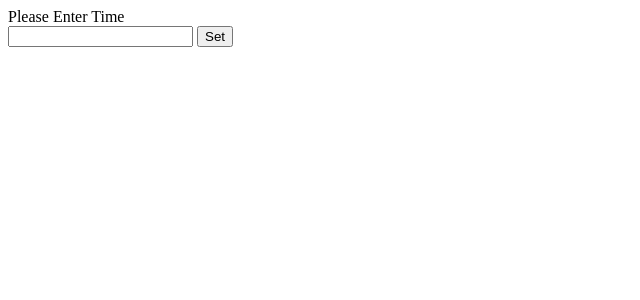
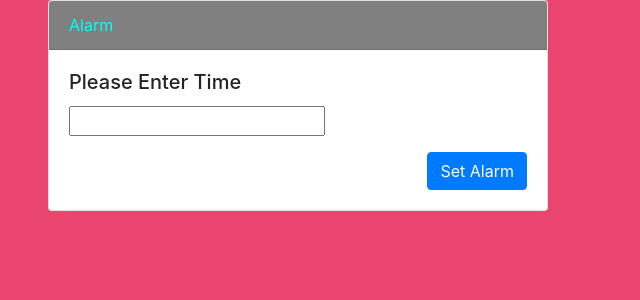
Before and after one commit to MILAN88888/Js_calculator, a PHP site: page /alarm.php in a window 1280 px wide. Shown: the top 300 px of the page, without its empty margins (0-640 px from the left). Run offline with PHP 8.4, Linux system fonts and the light colour scheme.

Commit message:
first commit

```diff
--- a/alarm.js
+++ b/alarm.js
@@ -7,7 +7,7 @@ btnSubmit.addEventListener('click',()=>
     const dateValue=document.getElementById('time1');
     const T1 = new Date(dateValue.value);
     // T1=T1.getHours()+":"+T1.getMinutes()+":"+T1.getSeconds();
-    console.log(`setting alarm for ${T1}`);
+    document.getElementById('demo').innerHTML="setting alarm for "+T1;
     const T2 = new Date();
     // T2=T2.getHours()+":"+T2.getMinutes()+":"+T2.getSeconds();
     const difT=T1-T2;
@@ -21,6 +21,18 @@ btnSubmit.addEventListener('click',()=>
     }
 });
 function bellRing()
-{   console.log('Ringing now---');
-    setTimeout(()=>{audio.play()},3000);
+{   document.getElementById('demo').innerHTML="Ringing now..... ";
+    let x=setTimeout(()=>{audio.play()},0);
+    let y=document.getElementById('stop');
+    x ? y.innerHTML="Stop Alarm" : y.innerHTML="";
+    if(x)
+    {   y.style.backgroundColor="red";
+        y.addEventListener('click',()=>
+        {
+            setTimeout(()=>{audio.pause()},1000);
+            y.innerHTML="";
+            y.style.backgroundColor="white";
+        });
+    }
+
 }
--- a/alarm.php
+++ b/alarm.php
@@ -5,17 +5,24 @@
     <meta http-equiv="X-UA-Compatible" content="IE=edge">
     <meta name="viewport" content="width=device-width, initial-scale=1.0">
     <title>Alarm</title>
+    <link rel="stylesheet" href="https://cdn.jsdelivr.net/npm/bootstrap@4.6.2/dist/css/bootstrap.min.css" integrity="sha384-xOolHFLEh07PJGoPkLv1IbcEPTNtaed2xpHsD9ESMhqIYd0nLMwNLD69Npy4HI+N" crossorigin="anonymous">
+    <script src="https://cdn.jsdelivr.net/npm/jquery@3.5.1/dist/jquery.slim.min.js" integrity="sha384-DfXdz2htPH0lsSSs5nCTpuj/zy4C+OGpamoFVy38MVBnE+IbbVYUew+OrCXaRkfj" crossorigin="anonymous"></script>
+    <script src="https://cdn.jsdelivr.net/npm/bootstrap@4.6.2/dist/js/bootstrap.bundle.min.js" integrity="sha384-Fy6S3B9q64WdZWQUiU+q4/2Lc9npb8tCaSX9FK7E8HnRr0Jz8D6OP9dO5Vg3Q9ct" crossorigin="anonymous"></script>
+
 </head>
-<body>
-  <div id="container">
-    <label for="">Please Enter Time</label>
-    <br>
-    <input type="text" id="time1">
-    <button id="btn1">Set</button>
+<body style="background-color:#ea456f">
+  <div class="card mx-5" style="max-width: 500px;">
+  <div class="card-header" style="background-color:gray ; color:aqua">
+    Alarm
+  </div>
+  <div class="card-body">
+    <h5 class="card-title">Please Enter Time</h5>
+    <p class="card-text"><input type="text" id="time1"></p>
+    <a href="#" class="btn btn-primary float-right " id="btn1">Set Alarm</a>
     <p id="demo"></p>
+    <a href="#" class="btn  float-right " type="button" id="stop"></a>
   </div>
-
-
+</div>
 
 
 
--- a/index.css
+++ b/calculator.css
@@ -1,6 +1,6 @@
 #container
 {
-    background-color: antiquewhite;
+    background-color:antiquewhite;
     text-align: center;
     width: 250px;
     height: auto;
@@ -25,6 +25,7 @@ input
     font-size : 34px;
     border-radius: 10px;
     text-align: right;
+    color:rgb(158, 13, 13)
 }
 button
 {
@@ -37,7 +38,7 @@ button
 .calculator
 {
     display: inline-block;
-    background: aqua;
+    background: gray;
     padding: 10px;
     border-radius: 10px;
 }
--- a/index.js
+++ b/calculator.js
@@ -7,7 +7,6 @@ for(item of button)
 {
     item.addEventListener('click',(e)=>{
                                             buttonText=e.target.innerText;
-                                            console.log(buttonText);
                                             if(buttonText=="x")
                                             {
                                                 buttonText="*";
--- a/quote.js
+++ b/quote.js
@@ -1,4 +1,5 @@
 const x=document.getElementById('demo');
+console.log(x);
 let y= document.getElementById('next');
 let z= document.getElementById('foot');
 
```
Also changed, not shown: calculator.php (added, +30 -0 lines), index.php (+8 -31 lines), quote.php (+6 -11 lines).
